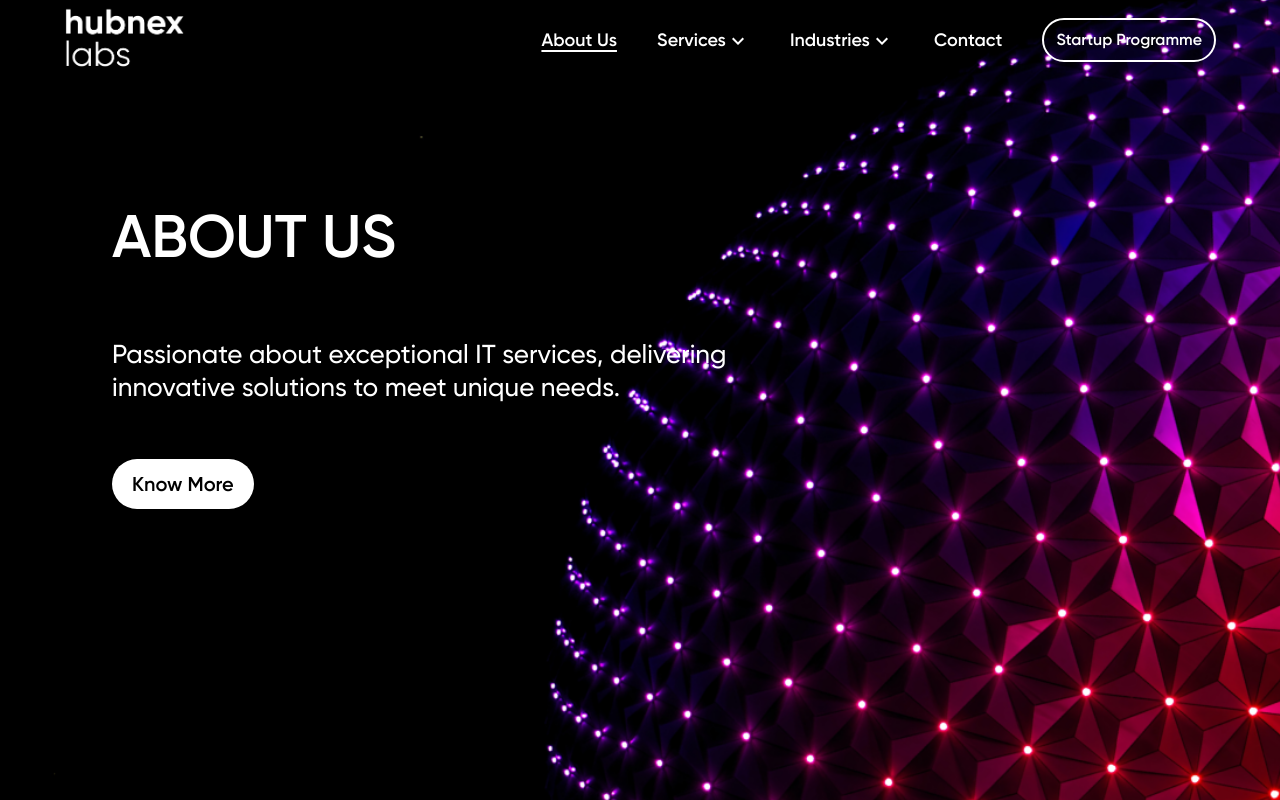
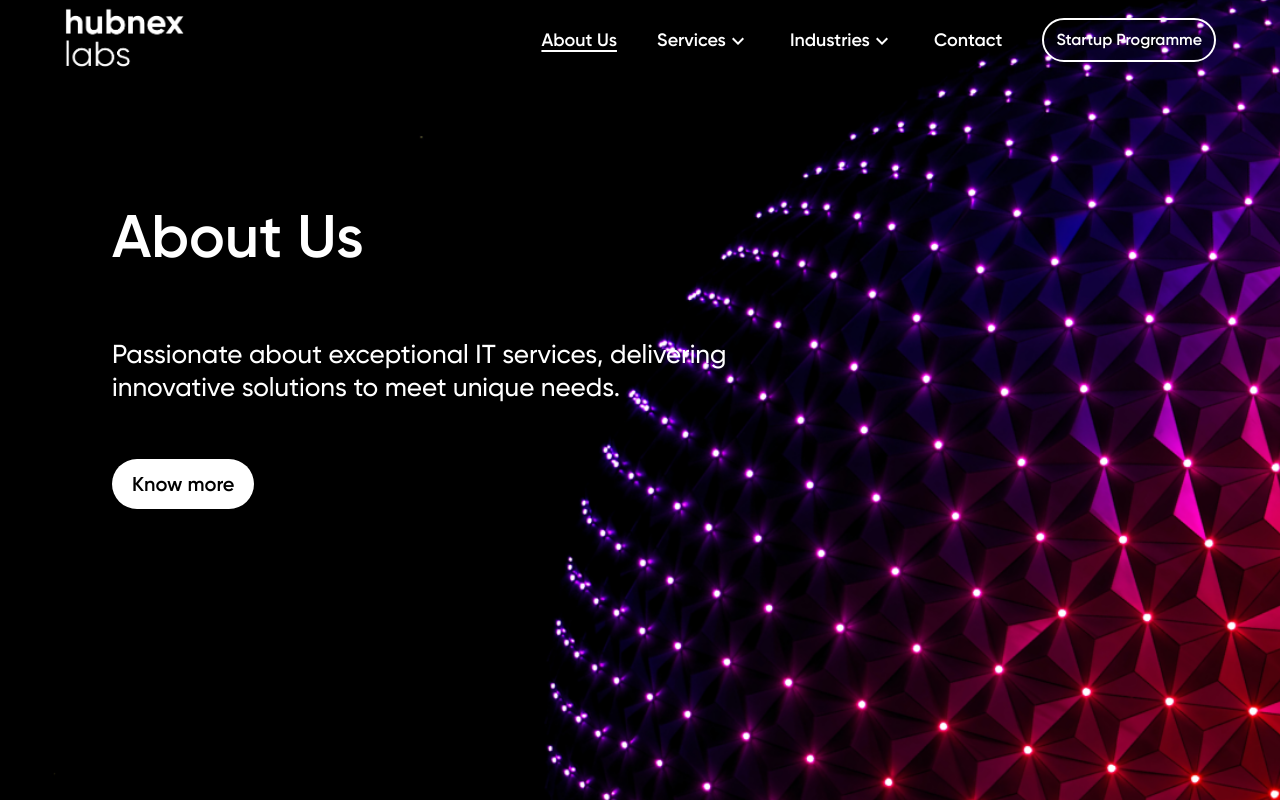
Before and after one commit to protapkrghosh/hubnex.io, a React (Vite) app: page /about in a window 1280 px wide. Shown: the top 800 px of the page. Built offline with nearby package versions, Linux system fonts and the light colour scheme.

Commit message:
update hero section

```diff
--- a/src/components/aboutpage/Hero.jsx
+++ b/src/components/aboutpage/Hero.jsx
@@ -10,7 +10,7 @@ const Hero = () => {
         <div className=' flex flex-col h-full justify-center lg:justify-start lg:mt-32 xl:mt-96 text-white gap-14 absolute left-10 md:left-28'>
 
           {/* Note: Section heading text uppercase */}
-          <div className='text-[28px] font-gilroy-semi-bold md:text-[70px] xl:text-[60px] 2xl:text-[60px] uppercase'>
+          <div className='text-[28px] font-gilroy-semi-bold md:text-[70px] xl:text-[60px] 2xl:text-[60px]'>
             <span>About Us</span>
           </div>
           <div className=' w-full text-[16px] md:w-[700px]  xl:text-[26px] md:text-[28px]'>
@@ -19,7 +19,7 @@ const Hero = () => {
           <div>
 
             {/* Note: Button text capitalize */}
-            <Link to='/contact' className='  h-full px-5 md:py-[10px] py-2 rounded-full flex justify-center items-center  font-gilroy-semi-bold text-[16px] md:text-[20px] text-black bg-white w-max'>Know More</Link>
+            <Link to='/contact' className='  h-full px-5 md:py-[10px] py-2 rounded-full flex justify-center items-center  font-gilroy-semi-bold text-[16px] md:text-[20px] text-black bg-white w-max'>Know more</Link>
 
           </div>
         </div>
--- a/src/components/homepage/Brand.jsx
+++ b/src/components/homepage/Brand.jsx
@@ -9,7 +9,7 @@ const Brand = () => {
         <div className=' h-full w-full text-white flex justify-center'>
             <div className=' flex flex-col md:justify-start sm:gap-0 w-[300px] mt-24 xs:mt-36 gap-5 sm:mt-52 md:mt-56 lg:mt-14 xl:mt-36 2xl:mt-16 h-full sm:w-full items-center'>
           {/* Note: added mt-2 for the heading brand heading section, text and button capitalize */}
-                <h1 className='md:mt-2 text-[28px] sm:text-[50px] lg:text-[60px] xl:text-[55px]  font-gilroy-bold text-center'>Helping you build products</h1>
+                <h1 className='md:mt-2 text-[28px] sm:text-[50px] lg:text-[60px] xl:text-[55px]  font-gilroy-bold text-center'>helping you build products</h1>
                 <span className=' text-black sm:text-[50px] font-gilroy-bold text-[32px] lg:text-[60px] xl:text-[55px]'>that shine</span>
             </div>
         </div>
@@ -19,7 +19,7 @@ const Brand = () => {
                     <span>your have an idea?</span>
                     <span>we have a team</span>
                 </div>
-                <Link to='/contact'><button className=' border-none bg-white py-1 lg:py-[10px] md:text-[20px] px-5 rounded-full text-black text-[13px] font-gilroy-semi-bold'>Get started </button></Link>
+                <Link to='/contact'><button className=' border-none bg-white py-1 lg:py-[10px] md:text-[20px] px-5 rounded-full text-black text-[13px] font-gilroy-semi-bold'>get started </button></Link>
             </div>
         </div>
     </div>
--- a/src/components/homepage/Hero.jsx
+++ b/src/components/homepage/Hero.jsx
@@ -9,13 +9,13 @@ const Hero = () => {
       <div className=' flex h-full w-[80%] md:w-[75%] flex-col lg:gap-2 lg:mt-36 xl:mt-56 md:justify-center lg:justify-start items-start m-auto text-white'>
         <div className=' text-[28px] flex flex-col lg:gap-10 2xl:text-[60px] xl:text-[55px] md:text-[50px] md:leading-tight lg:leading-10 mt-48 md:mt-0 font-gilroy-bold'>
           {/* Note: text and button capitalize */}
-          <h1>Scale your business</h1>
+          <h1>scale your business</h1>
           <h1>lead the market.</h1>
         </div>
         <div className=' flex flex-col gap-5 sm:gap-2'>
           <p className=' py-5 text-[16px] lg:text-[22px] font-gilroy-medium md:font-gilroy-regular'>let our team, help you reach your dream</p>
           {/* Note: added custom class to make this more readable */}
-          <Link to='/contact' className='btn-primary'>Get Started</Link>
+          <Link to='/contact' className='btn-primary'>get Started</Link>
         </div>
       </div>
     </div>
```
